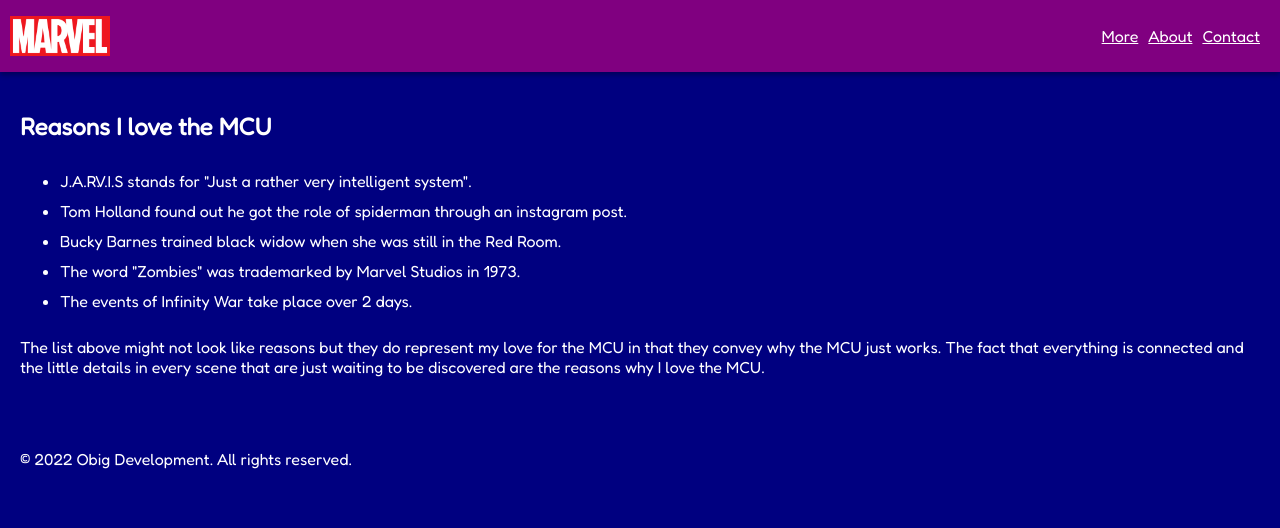
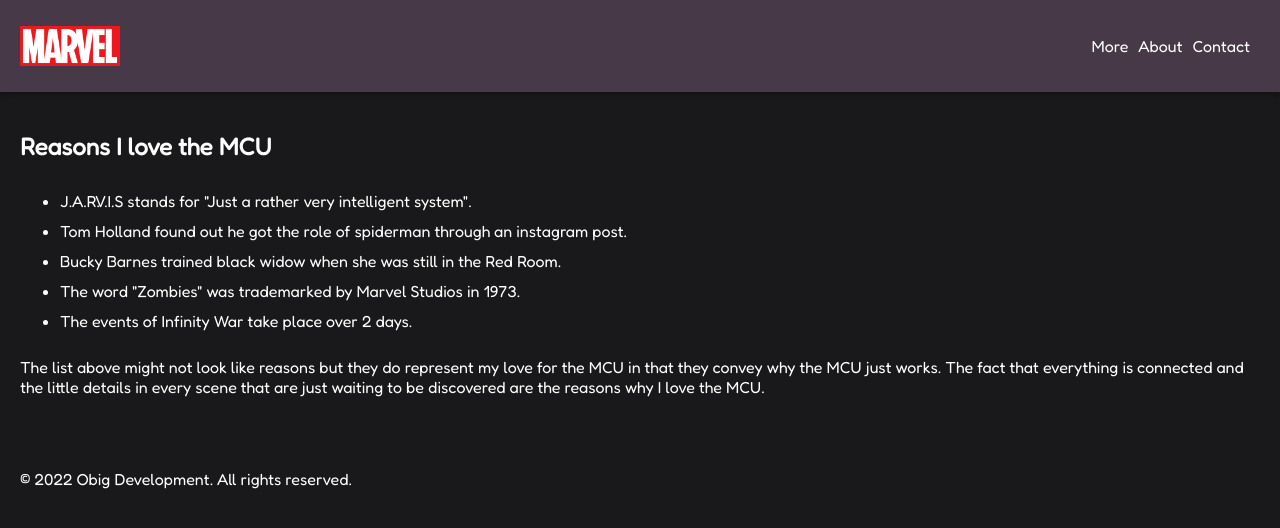
Before and after one commit to marvinobig/first-react-app, a React (Create React App) app: page / in a window 1280 px wide. Shown: the top 528 px of the page. Built offline with nearby package versions, Linux system fonts and the light colour scheme.

Commit message:
added hover for nav links

```diff
--- a/src/App.css
+++ b/src/App.css
@@ -1,7 +1,15 @@
+* {
+    box-sizing: border-box;
+    --text-color: #ffffff;
+    --nav-color: rgb(71, 57, 71);
+    --background-color: rgb(25, 25, 27);
+}
+
 body {
     margin: 0;
-    background-color: navy;
+    background-color: var(--background-color);
     font-family: 'Fredoka', sans-serif;
+    color: var(--text-color);
 }
 
 header {
@@ -14,8 +22,8 @@
     display: flex;
     align-items: center;
     justify-content: space-between;
-    padding: 10px;
-    background-color: purple;
+    padding: 20px;
+    background-color: var(--nav-color);
 }
 
 .nav-links li {
@@ -25,7 +33,12 @@
 }
 
 .nav-links li a {
-    color: white;
+    text-decoration: none;
+    color: var(--text-color);
+}
+
+.nav-links li a:hover {
+    text-decoration: underline;
 }
 
 nav img {
@@ -37,8 +50,6 @@
 .page {
     height: 100%;
     padding: 20px;
-    background-color: navy;
-    color: white;
 }
 
 .page h2 {
@@ -51,5 +62,4 @@
 
 footer {
     padding: 20px;
-    color: white;
 }
```
